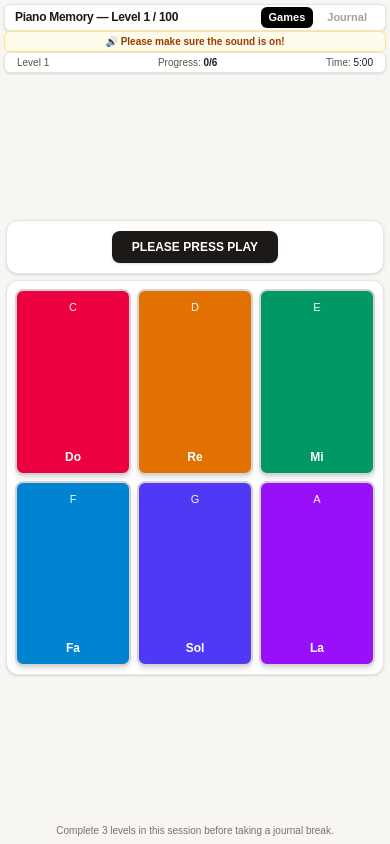
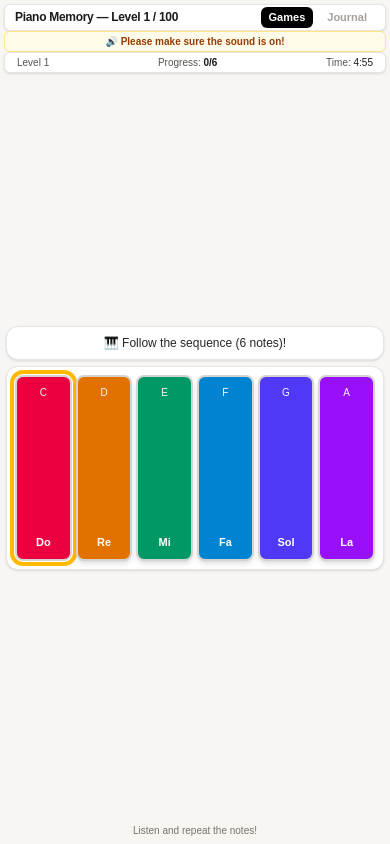
Before and after one commit to msmyerdigital/adult-memory-game, a Next.js app: page /games/memory in a window 390 px wide. Built offline with nearby package versions, Linux system fonts and the light colour scheme.

Commit message:
Update piano game: arrange all 6 tiles in a single responsive flex row for mobile touch support

```diff
--- a/app/games/memory/page.tsx
+++ b/app/games/memory/page.tsx
@@ -58,15 +58,20 @@ export default function PianoMemoryGame() {
     { label: 'La', keyName: 'A', freq: 440.00, color: 'bg-purple-600 active:bg-purple-700', activeColor: 'bg-purple-300' },
   ];
 
-  // Load saved level on mount
+  // Load saved level and auto-start game on mount or level change
   useEffect(() => {
     const savedLevel = localStorage.getItem('piano_global_level');
+    let lvl = currentLevel;
     if (savedLevel) {
       const parsed = parseInt(savedLevel, 10);
       if (!isNaN(parsed) && parsed >= 1 && parsed <= 100) {
+        lvl = parsed;
         setCurrentLevel(parsed);
       }
     }
+
+    // Automatically start the level
+    startLevel(lvl);
   }, []);
 
   useEffect(() => {
@@ -152,13 +157,13 @@ export default function PianoMemoryGame() {
     }
   };
 
-  const startGame = () => {
+  const startLevel = (targetLevel: number) => {
     setScore(0);
     setCurrentIndex(0);
     setGameState('playing');
 
     // First 3 levels have 6 notes. Each level after adds 2 extra notes, capping at 60 notes.
-    const sequenceLength = currentLevel <= 3 ? 6 : Math.min(60, 6 + (currentLevel - 3) * 2);
+    const sequenceLength = targetLevel <= 3 ? 6 : Math.min(60, 6 + (targetLevel - 3) * 2);
 
     const lullabyTemplates = [
       [0, 0, 4, 4, 5, 5, 4], // Twinkle Twinkle Little Star Motif
@@ -166,7 +171,7 @@ export default function PianoMemoryGame() {
       [0, 2, 4, 5, 4, 2, 0, 1], // Gentle Scale Lullaby Motif
     ];
 
-    const template = lullabyTemplates[(currentLevel - 1) % lullabyTemplates.length];
+    const template = lullabyTemplates[(targetLevel - 1) % lullabyTemplates.length];
     const newSeq: number[] = [];
     for (let i = 0; i < sequenceLength; i++) {
       newSeq.push(template[i % template.length]);
@@ -214,10 +219,7 @@ export default function PianoMemoryGame() {
     if (isEndOfBatch || nextLvl > 100) {
       router.push('/journal');
     } else {
-      setGameState('idle');
-      setScore(0);
-      setSequence([]);
-      setCurrentIndex(0);
+      startLevel(nextLvl);
     }
   };
 
@@ -278,8 +280,8 @@ export default function PianoMemoryGame() {
       {/* Main Container */}
       <section className="w-full max-w-4xl mx-auto flex flex-col justify-center items-center gap-1.5 px-0.5 my-auto shrink-0">
 
-        {/* Dynamic Controls / Start / Feedback Box */}
-        <div className="bg-white px-4 py-2.5 rounded-xl shadow-sm border border-stone-200 flex flex-col items-center justify-center w-full max-w-md text-center transition-all duration-300 shrink-0">
+        {/* Dynamic Controls / Feedback Box */}
+        <div className="bg-white px-4 py-2 rounded-xl shadow-sm border border-stone-200 flex flex-col items-center justify-center w-full max-w-md text-center transition-all duration-300 shrink-0">
           {gameState === 'won' ? (
             <div className="flex flex-col items-center gap-1 animate-in fade-in zoom-in duration-300">
               <div className="text-xs sm:text-base font-extrabold text-emerald-700">🎉 Congratulations! Level {currentLevel} Completed!</div>
@@ -295,30 +297,21 @@ export default function PianoMemoryGame() {
             <div className="flex flex-col items-center gap-0.5 animate-in fade-in zoom-in duration-300">
               <div className="text-xs sm:text-sm font-bold text-stone-900">Wrong note! Try again. 🎵</div>
               <button
-                onClick={startGame}
+                onClick={() => startLevel(currentLevel)}
                 className="mt-0.5 px-3 py-1 bg-stone-900 hover:bg-stone-800 text-white rounded-md text-[11px] font-medium shadow-sm transition-all active:scale-95 cursor-pointer"
               >
                 RETRY LEVEL
               </button>
             </div>
-          ) : gameState === 'playing' ? (
+          ) : (
             <div className="text-xs sm:text-sm font-medium text-stone-800">
               🎹 Follow the sequence ({currentSeqLen} notes)!
-            </div>
-          ) : (
-            <div className="flex flex-col items-center gap-1.5">
-              <button
-                onClick={startGame}
-                className="px-5 py-2 bg-stone-900 text-white hover:bg-stone-800 rounded-lg text-xs sm:text-sm font-bold shadow-sm transition-all active:scale-95 cursor-pointer"
-              >
-                PLEASE PRESS PLAY
-              </button>
             </div>
           )}
         </div>
 
-        {/* Piano Keyboard Tiles */}
-        <div className="bg-white p-2 sm:p-4 rounded-xl shadow-sm border border-stone-200 grid grid-cols-3 sm:flex gap-1.5 sm:gap-2.5 w-full justify-center">
+        {/* Piano Keyboard Tiles - Single Flex Row for All Devices */}
+        <div className="bg-white p-2 sm:p-4 rounded-xl shadow-sm border border-stone-200 flex flex-row gap-1 sm:gap-2.5 w-full justify-center">
           {notes.map((note, index) => {
             const isTargetActive = gameState === 'playing' && sequence[currentIndex] === index;
 
@@ -333,14 +326,14 @@ export default function PianoMemoryGame() {
                   e.preventDefault();
                   handleKeyInteraction(index);
                 }}
-                className={`w-full sm:flex-1 h-[22vh] sm:h-72 rounded-lg sm:rounded-2xl flex flex-col justify-between items-center pb-2 sm:pb-6 pt-2 sm:pt-5 transition-all shadow-md border-2 border-stone-300 text-white cursor-pointer touch-manipulation relative ${
+                className={`flex-1 h-[22vh] sm:h-72 rounded-lg sm:rounded-2xl flex flex-col justify-between items-center pb-2 sm:pb-6 pt-2 sm:pt-5 transition-all shadow-md border-2 border-stone-300 text-white cursor-pointer touch-manipulation relative ${
                   activeNoteIndex === index
                     ? `${note.activeColor} scale-95 shadow-inner brightness-110`
                     : `${note.color}`
-                } ${isTargetActive && gameState === 'playing' ? 'ring-4 ring-amber-400 ring-offset-2' : ''}`}
+                } ${isTargetActive && gameState === 'playing' ? 'ring-4 ring-amber-400 ring-offset-1' : ''}`}
               >
-                <span className="text-[11px] sm:text-base opacity-95 font-medium">{note.keyName}</span>
-                <span className="text-xs sm:text-2xl font-black">{note.label}</span>
+                <span className="text-[10px] sm:text-base opacity-95 font-medium">{note.keyName}</span>
+                <span className="text-[11px] sm:text-2xl font-black">{note.label}</span>
               </button>
             );
           })}
```
